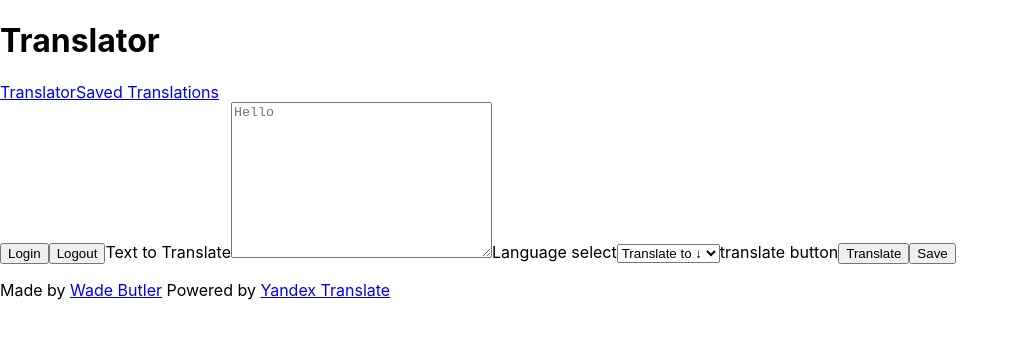
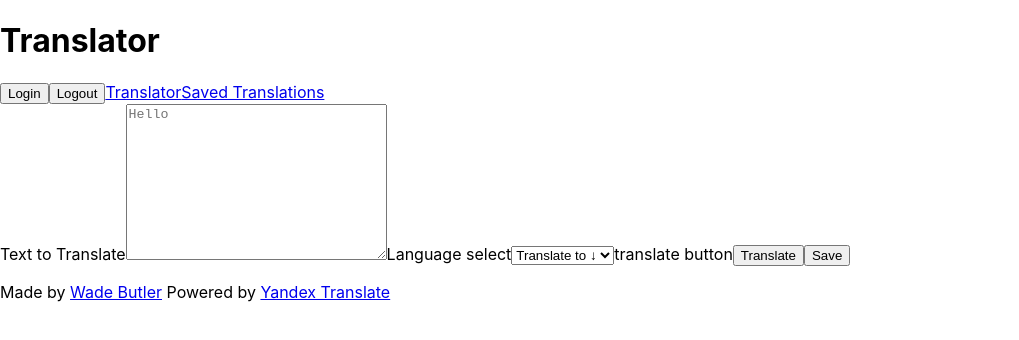
Before and after one commit to wadebutler/TranslatorBook, a React (Create React App) app: page / in a window 1280 px wide. Shown: the top 340 px of the page, without its empty margins (0-1019 px from the left). Built offline with nearby package versions, Linux system fonts and the light colour scheme.

Commit message:
refactored code so user id is in AP.js and userID state is now props to other components

```diff
--- a/src/App.js
+++ b/src/App.js
@@ -1,18 +1,70 @@
-import React from 'react';
+import React, {Component} from 'react';
 import {BrowserRouter as Router, Route} from "react-router-dom";
-
-import Header from './Components/Header';
+import { NavLink } from "react-router-dom";
+import firebase from 'firebase';
+// import Header from './Components/Header';
 import Translator from './Components/Translator';
 import Footer from './Components/Footer';
 import SavedTranslations from './Components/SavedTranslations';
 
-function App() {
+// import { Component } from "react";
+
+class App extends Component {
+  constructor() {
+    super();
+    this.state = {
+      loggedIn: false,
+      userID: "",
+    }
+  }
+
+  //  GIVE THE USER ABILITY TO SIGN INTO THE APP
+  handleLogin = (e) => {
+    e.preventDefault();
+    const provider = new firebase.auth.GoogleAuthProvider();
+
+    firebase.auth().signInWithPopup(provider).then((result) => {
+      this.setState({
+        loggedIn: true,
+        userID: result.user.uid,
+      })
+
+    }).then(() => {
+      document.querySelector(".title").style.color = "red"
+    })
+  }
+
+  // GIVE THE USER ABILITY TO SIGN OUT OF THE APP
+  handleSignout = (e) => {
+    e.preventDefault()
+
+    firebase.auth().signOut().then(() => {
+      this.setState({
+        loggedIn: false,
+        userID: "",
+      })
+    }).then(() => {
+      document.querySelector(".title").style.color = "black"
+    })
+  }
+
+  render() {
     return (
       <Router>
         <div className="App">
-        <Header />
+          <header>
+            <h1 className="title">Translator</h1>
 
-        <Route exact path="/" component={Translator} />
+            <button onClick={this.handleLogin}>Login</button>
+            <button onClick={this.handleSignout}>Logout</button>
+
+            <NavLink to="/">Translator</NavLink>
+            <NavLink to="/saved">Saved Translations</NavLink>
+          </header>
+
+          <Route exact path="/"  component={() =>
+            <Translator userIdProp={this.state.userID}/>
+          } />
           <Route exact path="/saved" component={SavedTranslations} />
 
           <Footer />
@@ -20,5 +72,6 @@ function App() {
       </Router>
     );
   }
+}
 
 export default App;
--- a/src/Components/Header.js
+++ /dev/null
@@ -1,17 +0,0 @@
-import React, { Component } from 'react';
-import { NavLink } from "react-router-dom";
-import firebase from '../firebase';
-
-function Header() {
-    return (
-        <header>
-            <h1 className="title">Translator</h1>
-            <div>
-                <NavLink to="/">Translator</NavLink>
-                <NavLink to="/saved">Saved Translations</NavLink>
-            </div>
-        </header>
-    );
-}
-
-export default Header;
--- a/src/Components/Translator.js
+++ b/src/Components/Translator.js
@@ -1,6 +1,6 @@
 import React, { Component } from 'react';
 import axios from 'axios';
-import firebase from 'firebase';
+import firebase from '../firebase';
 // import "../styles/styles.css";
 
 // URLS FOR YANDEX API
@@ -15,41 +15,7 @@ class Translator extends Component {
             originalText: "",
             setLanguage: "",
             translatedText: "",
-            loggedIn: false,
-            userID: "",
         }
-    }
-    //  GIVE THE USER ABILITY TO SIGN INTO THE APP
-    handleLogin = (e) => {
-        e.preventDefault();
-        const provider = new firebase.auth.GoogleAuthProvider();
-
-        firebase.auth().signInWithPopup(provider).then((result) => {
-
-            const token = result.credential.accessToken;
-            const user = result.user;
-
-            this.setState({
-                loggedIn: true,
-                userID: result.user.uid,
-            })
-        }).then(() => {
-            document.querySelector(".title").style.color = "red"
-        })
-    }
-
-    // GIVE THE USER ABILITY TO SIGN OUT OF THE APP
-    handleSignout = (e) => {
-        e.preventDefault()
-
-        firebase.auth().signOut().then(() => {
-            this.setState({
-                loggedIn: false,
-                userID: "",
-            })
-        }).then(() => {
-            document.querySelector(".title").style.color = "black"
-        })
     }
 
     // GET LANGUAGES FROM API AND PLACE THEM IN THE SELECT AS OPTIONS
@@ -114,19 +80,18 @@ class Translator extends Component {
 
     sendToFirebase = (e) => {
         e.preventDefault()
-        const dbRef = firebase.database().ref()
+        const dbRef = firebase.database().ref(`${this.state.userID}`)
         dbRef.push({
-            original: this.state.originalText,
-            translated: this.state.translatedText
+            item: {
+                original: this.state.originalText,
+                translated: this.state.translatedText,
+            }
         })
     }
 
     render() {
         return (
             <main>
-
-                <button onClick={this.handleLogin}>Login</button>
-                <button onClick={this.handleSignout}>Logout</button>
 
                 <label className="visuallyHidden" htmlFor="translateText">
                     Text to Translate
```
Lines whose indentation alone changed are shown as unchanged.
